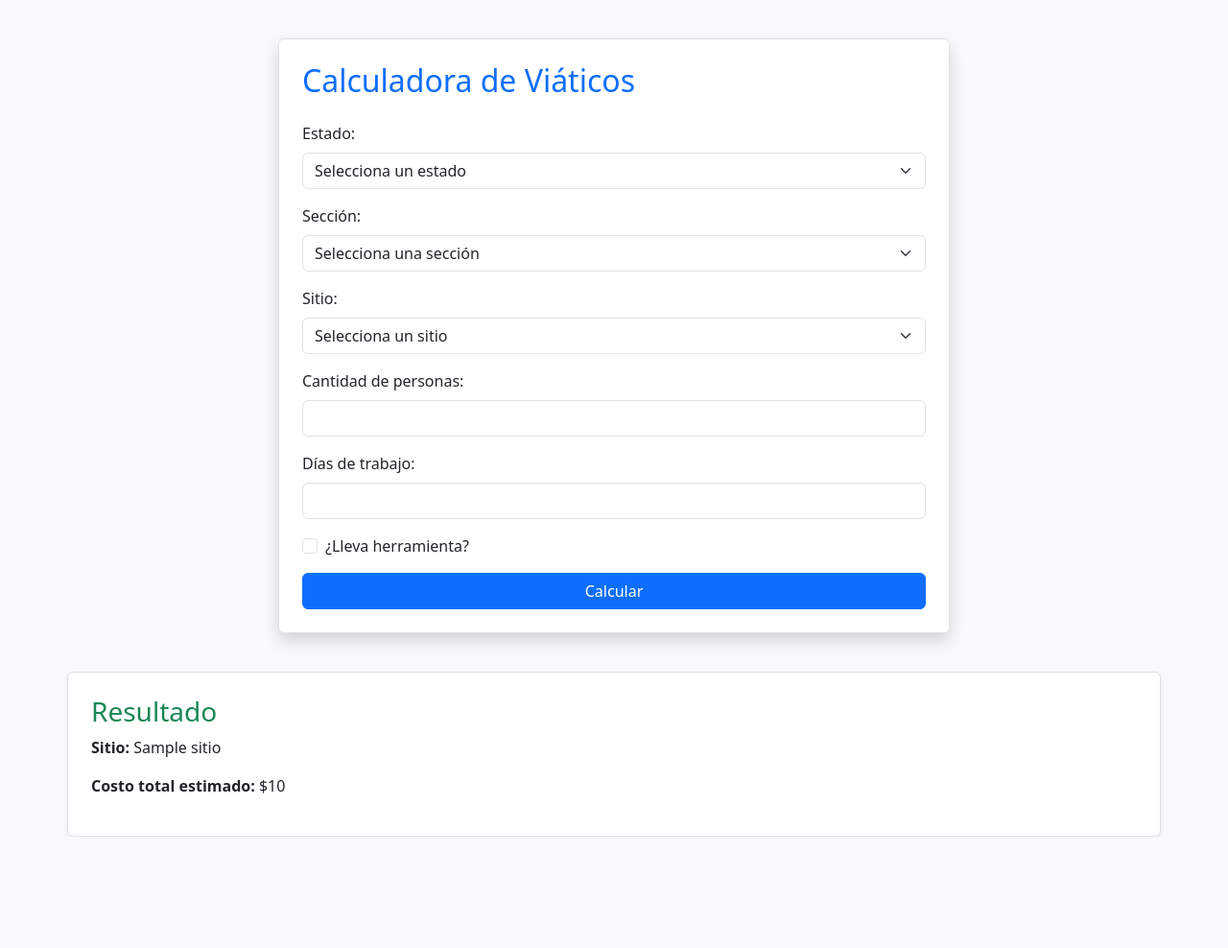
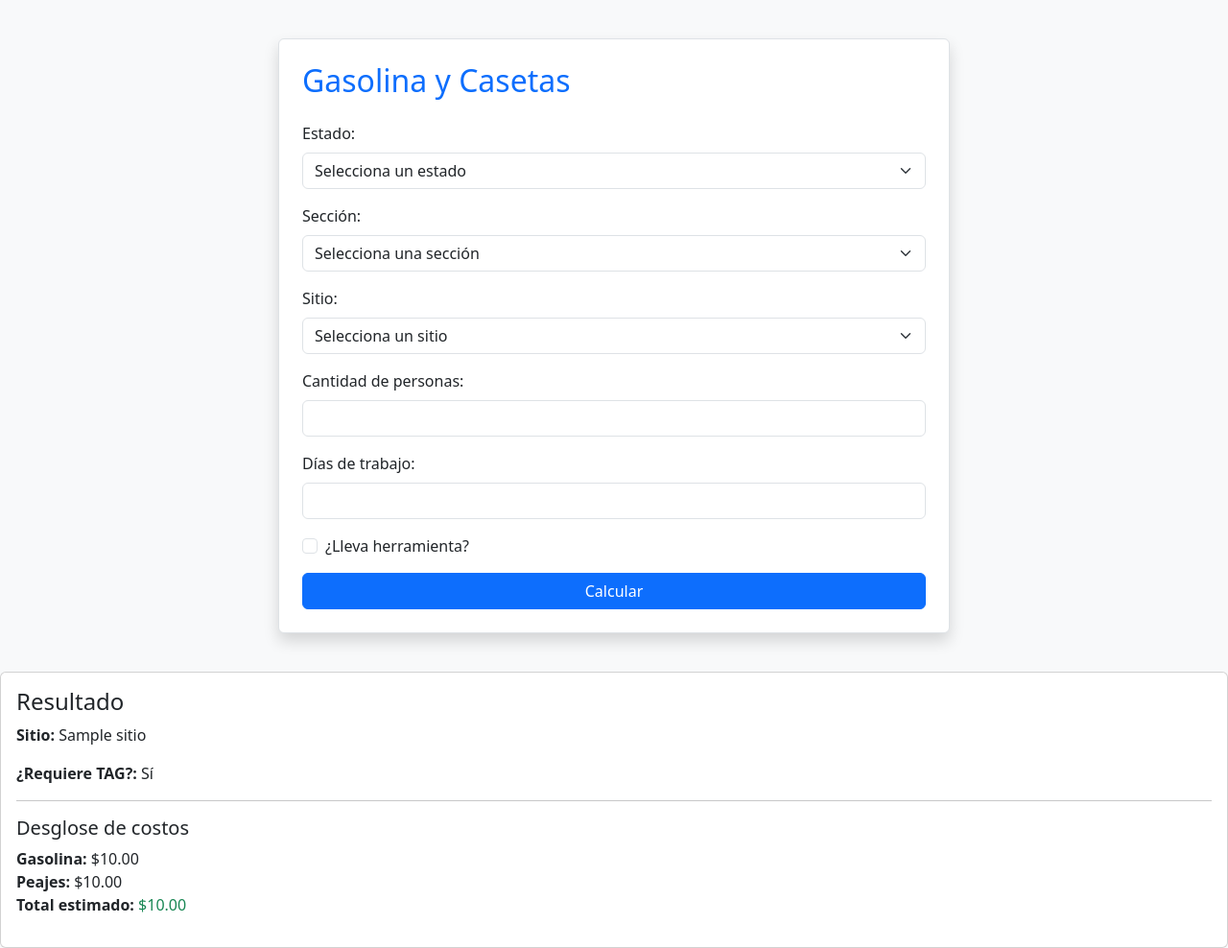
Before and after one commit to israel109910/instrumentosIIESA, a Django app: template codigos/templates/viaticos.html in a window 1280 px wide. Shown: the whole page at 96% size. Before the commit the page ends 872 px from the top, so only its background shows below. Run offline with Django 3.2, Linux system fonts and the light colour scheme; the template is opened without the code that fills it: most values are stand-ins (such as "Sample title", 1, 10 or a date in 2020).

Commit message:
Actualizacion viaticos 31-07-2025

```diff
--- a/codigos/admin.py
+++ b/codigos/admin.py
@@ -21,4 +21,4 @@ admin.site.register(Instrumento)
 admin.site.register(Sitio)
 admin.site.register(ParametrosGlobales)
 admin.site.register(Estado)
-admin.site.register(Seccion)  # Asegúrate de registrar el modelo Seccion
+admin.site.register(Seccion)
--- a/codigos/models.py
+++ b/codigos/models.py
@@ -74,6 +74,8 @@ class Instrumento(models.Model):
 class Sitio(models.Model):
     nombre = models.CharField(max_length=100)
     distancia_km = models.DecimalField(max_digits=6, decimal_places=2)  # ida y vuelta
+    requiere_tag = models.BooleanField(default=False)  # Si requiere tag del instrumento
+    costo_peaje = models.DecimalField(max_digits=10, decimal_places=2, default=0.0)  # Costo de peaje
     seccion = models.ForeignKey('Seccion', on_delete=models.CASCADE, related_name='sitios')
 
     class Meta:
--- a/codigos/templates/viaticos.html
+++ b/codigos/templates/viaticos.html
@@ -22,7 +22,7 @@
 </head>
 <body>
     <div class="container form-container p-4 border rounded shadow bg-white">
-        <h2 class="mb-4 text-primary">Calculadora de Viáticos</h2>
+        <h2 class="mb-4 text-primary">Gasolina y Casetas</h2>
 
         <form method="post">
             {% csrf_token %}
@@ -53,7 +53,7 @@
 
             <div class="mb-3">
                 <label for="personas" class="form-label">Cantidad de personas:</label>
-                <input type="number" name="personas" id="personas" class="form-control" required min="1">
+                <input type="number" name="personas" id="personas" class="form-control" required min="1" max="5">
             </div>
 
             <div class="mb-3">
@@ -72,13 +72,30 @@
         </form>
     </div>
 
-    {% if resultado %}
-    <div class="container mt-4 p-4 border rounded bg-white shadow-sm">
-        <h3 class="text-success">Resultado</h3>
-        <p><strong>Sitio:</strong> {{ resultado.sitio }}</p>
-        <p><strong>Costo total estimado:</strong> ${{ resultado.costo_total }}</p>
-    </div>
+{% if resultado %}
+<div class="card mt-4">
+  <div class="card-body">
+    <h4 class="card-title">Resultado</h4>
+
+    <p><strong>Sitio:</strong> {{ resultado.sitio }}</p>
+    <p><strong>¿Requiere TAG?:</strong> {{ resultado.requiere_tag|yesno:"Sí,No" }}</p>
+
+    {% if resultado.costo_peaje > 0 %}
+      <p><strong>Costo de Peaje:</strong> ${{ resultado.costo_peaje|floatformat:2 }}</p>
     {% endif %}
+
+    <hr>
+    <h5>Desglose de costos</h5>
+    <ul class="list-unstyled">
+      <li><strong>Gasolina:</strong> ${{ resultado.costo_gasolina|floatformat:2 }}</li>
+      <li><strong>Peajes:</strong> ${{ resultado.costo_peaje|floatformat:2 }}</li>
+      <li><strong>Total estimado:</strong> <span class="text-success font-weight-bold">${{ resultado.costo_total|floatformat:2 }}</span></li>
+    </ul>
+  </div>
+</div>
+{% endif %}
+
+
 
     <!-- Scripts -->
     <script>
```
Also changed, not shown: codigos/views.py (+52 -33 lines).
